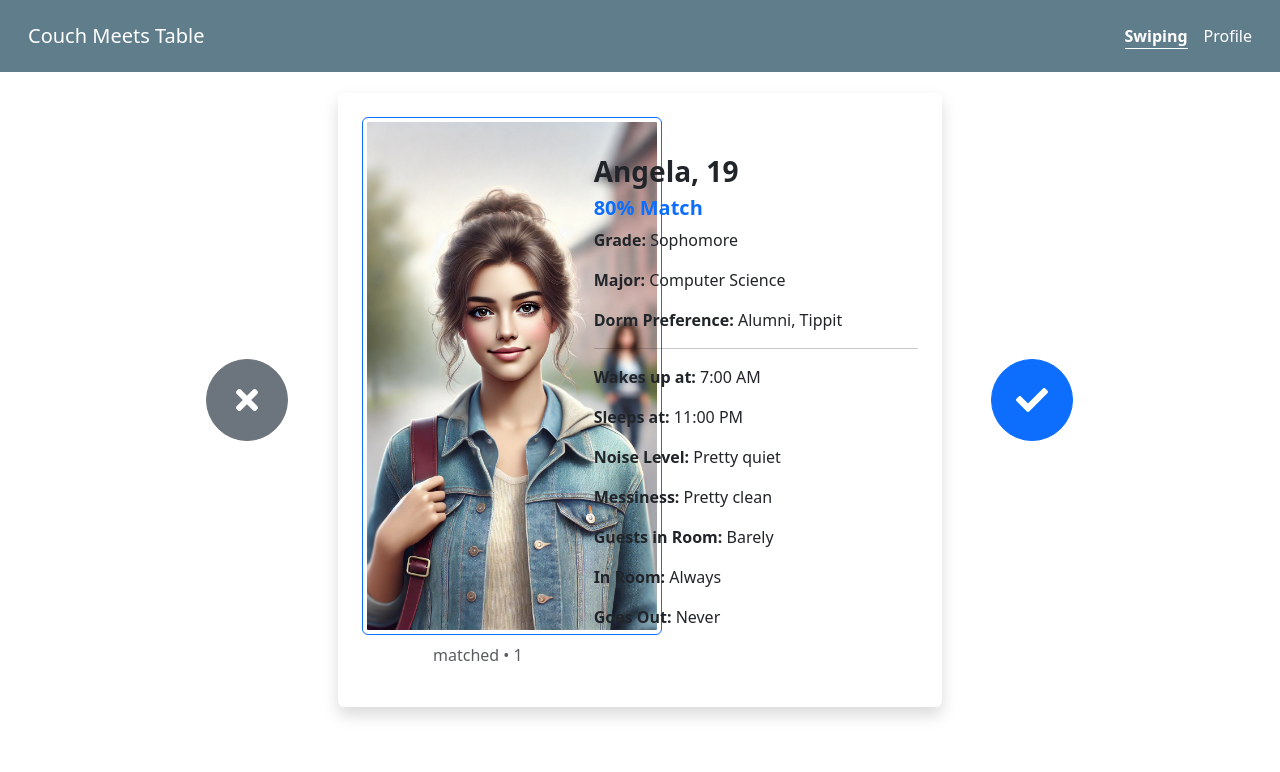
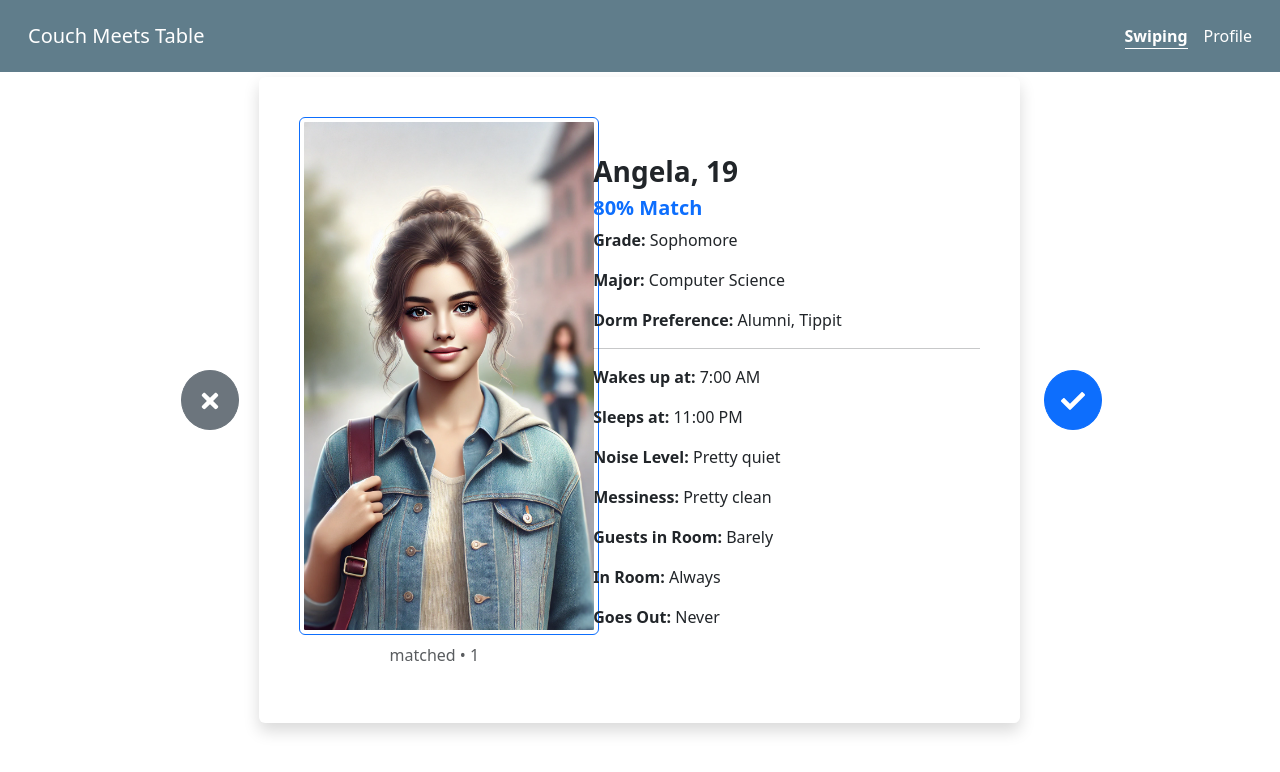
Before and after one commit to bhavyapkrishna/couch-meets-table, a React (Create React App) app in the folder client/: page /swiping in a window 1280 px wide. Shown: the top 772 px of the page. Built offline with nearby package versions, Linux system fonts and the light colour scheme.

Commit message:
Update SwipePage.js

```diff
--- a/client/src/pages/SwipePage.js
+++ b/client/src/pages/SwipePage.js
@@ -4,7 +4,6 @@ import { Container, Row, Col, Card, Image, Button } from "react-bootstrap";
 import Navbar from "../components/Navbar";
 import { FaTimes, FaCheck } from "react-icons/fa";
 
-// Profile Data Array
 const profiles = [
     {
         id: 1,
@@ -43,37 +42,35 @@ const profiles = [
 ];
 
 const SwipingPage = () => {
-    // Track the current profile index
     const [currentIndex, setCurrentIndex] = useState(0);
-
-    // Handle Swiping (Next Profile)
     const handleSwipe = () => {
         setCurrentIndex((prevIndex) => (prevIndex + 1) % profiles.length);
     };
 
-    // Get the current profile
     const profile = profiles[currentIndex];
 
     return (
         <div className="d-flex flex-column min-vh-100">
             <Navbar />
 
-            {/* Swiping Container */}
             <Container fluid className="d-flex flex-grow-1 justify-content-center align-items-center">
                 <Row className="w-75 align-items-center">
 
                     {/* Reject Button */}
-                    <Col xs={2} className="text-center">
-                        <Button variant="secondary" className="rounded-circle p-4" onClick={handleSwipe}>
-                            <FaTimes size={32} />
+                    <Col xs={2} md={1} className="text-center">
+                        <Button variant="secondary" className="rounded-circle p-3" onClick={handleSwipe}>
+                            <FaTimes size={24} />
                         </Button>
                     </Col>
 
                     {/* Profile Card */}
-                    <Col xs={8}>
-                        <Card className="p-4 border-0 shadow d-flex flex-row align-items-center">
+                    <Col xs={8} md={10}>
+                        <Card className="p-4 border-0 shadow">
+                            <Card.Body>
+                                <Row className="d-flex flex-column flex-md-row align-items-center">
+
                                     {/* Image Section */}
-                            <Col md={5} className="text-center">
+                                    <Col xs={12} md={5} className="text-center">
                                         <Image
                                             src={profile.image}
                                             rounded
@@ -86,7 +83,7 @@ const SwipingPage = () => {
                                     </Col>
 
                                     {/* Info Section */}
-                            <Col md={7}>
+                                    <Col xs={12} md={7} className="mt-3 mt-md-0">
                                         <h3><strong>{profile.name}, {profile.age}</strong></h3>
                                         <h5 className="text-primary"><strong>{profile.matchPercentage} Match</strong></h5>
 
@@ -105,15 +102,19 @@ const SwipingPage = () => {
                                         <p><strong>In Room:</strong> {profile.inRoom}</p>
                                         <p><strong>Goes Out:</strong> {profile.goesOut}</p>
                                     </Col>
+
+                                </Row>
+                            </Card.Body>
                         </Card>
                     </Col>
 
                     {/* Accept Button */}
-                    <Col xs={2} className="text-center">
-                        <Button variant="primary" className="rounded-circle p-4" onClick={handleSwipe}>
-                            <FaCheck size={32} />
+                    <Col xs={2} md={1} className="text-center">
+                        <Button variant="primary" className="rounded-circle p-3" onClick={handleSwipe}>
+                            <FaCheck size={24} />
                         </Button>
                     </Col>
+
                 </Row>
             </Container>
         </div>
```
Lines whose indentation alone changed are shown as unchanged.
